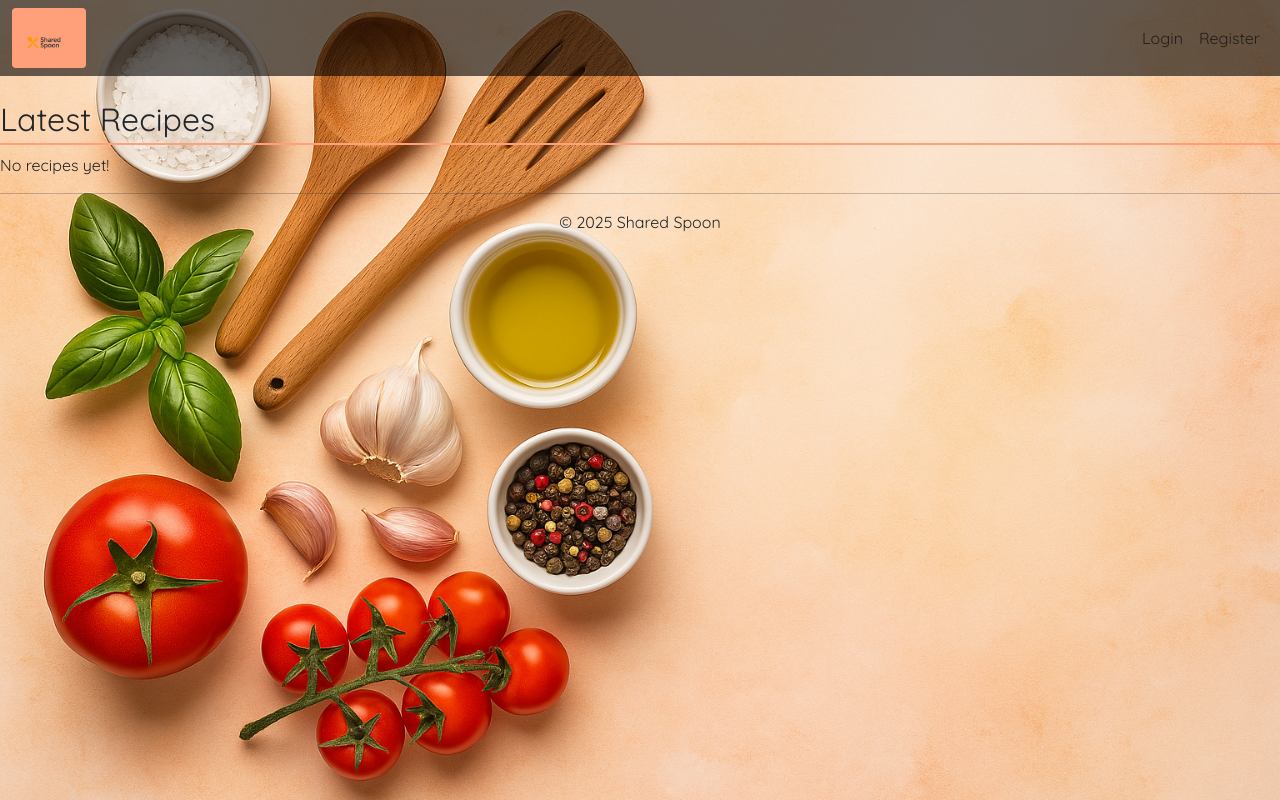
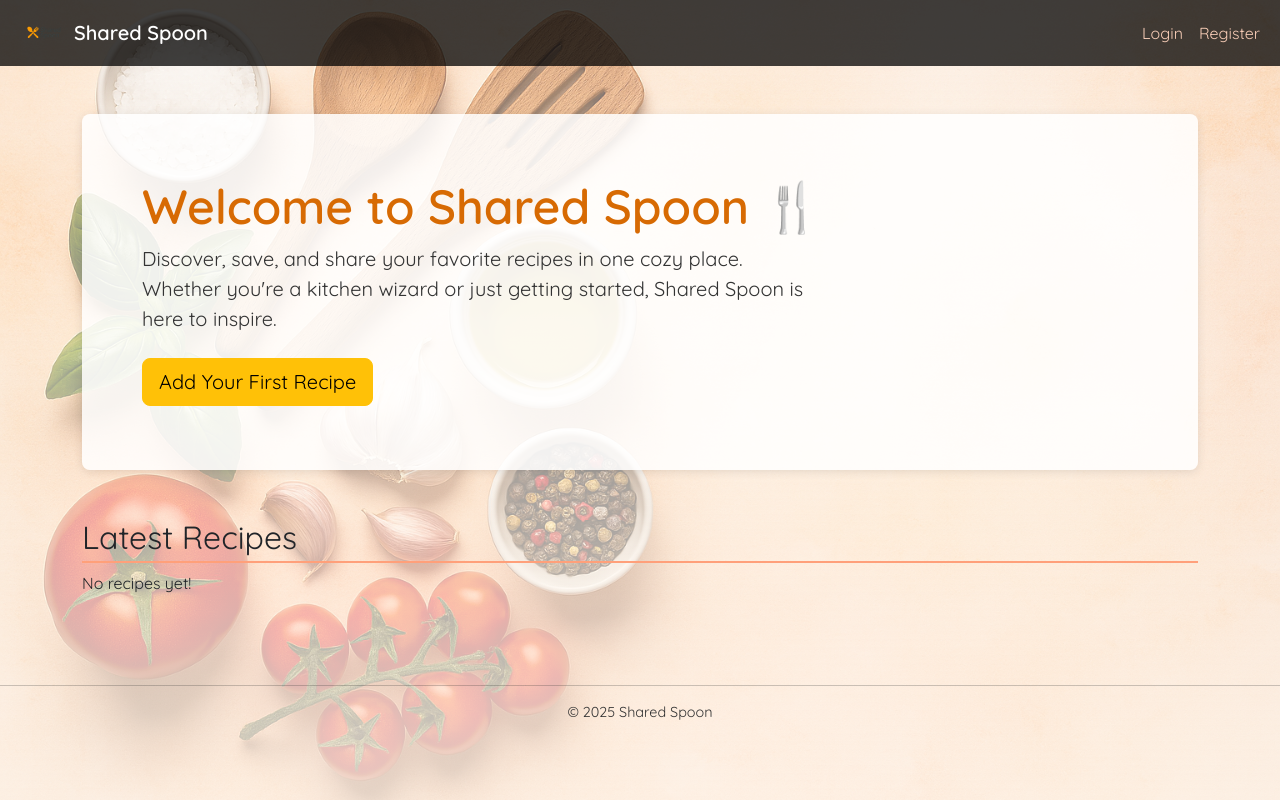
Before and after one commit to martiiann/shared-spoon, a Django app: page / in a window 1280 px wide. Run offline with Django 5.2, Linux system fonts and the light colour scheme; data that the repository does not hold is empty.

Commit message:
Improve design: recipe card layout, hover effects, background overlay, and navbar styling

```diff
--- a/recipes/static/recipes/css/style.css
+++ b/recipes/static/recipes/css/style.css
@@ -2,20 +2,30 @@
     background: url("/static/recipes/img/bg.png") no-repeat center center fixed;
     background-size: cover;
     background-attachment: fixed;
-    background-repeat: no-repeat;
-    background-position: center center;
     margin: 0;
     padding: 0;
+    font-family: 'Quicksand', sans-serif;
 }
 
-.recipe-card {
-    background-color: rgba(255, 255, 255, 0.9); /* light white overlay */
-    padding: 15px;
-    margin-bottom: 20px;
-    border-radius: 8px;
-    box-shadow: 0 2px 6px rgba(0,0,0,0.1);
+/* Soft gradient overlay */
+body::before {
+    content: "";
+    position: fixed;
+    top: 0; left: 0;
+    width: 100%; height: 100%;
+    background: linear-gradient(to bottom, rgba(255,255,255,0.4), rgba(255, 248, 240, 0.8));
+    z-index: -1;
 }
 
+/* Navbar link color */
+.navbar-nav .nav-link {
+    color: #f6cbb5 !important;
+}
+.navbar-nav .nav-link:hover {
+    color: #ffffff !important;
+}
+
+/* Header / Footer */
 header, footer {
     text-align: center;
     margin-bottom: 20px;
@@ -30,10 +40,11 @@
     color: #333;
     border-bottom: 2px solid #ffa07a;
     padding-bottom: 5px;
+    margin-top: 30px;
 }
 
+/* Buttons & Links */
 a, button {
-    background-color: #ffa07a;
     color: white;
     padding: 6px 12px;
     border: none;
@@ -47,31 +58,36 @@
     background-color: #e85c00;
 }
 
-img {
-    margin-top: 10px;
-    max-width: 100%;
-    height: auto;
-    border-radius: 8px;
+/* Recipe Card */
+.recipe-card {
+    background-color: rgba(255, 255, 255, 0.95);
+    padding: 20px;
+    margin-bottom: 25px;
+    border-radius: 15px;
+    box-shadow: 0 4px 12px rgba(0,0,0,0.1);
+    transition: transform 0.3s ease, box-shadow 0.3s ease;
 }
 
-.recipe-card {
-    background-color: #fff;
-    padding: 15px;
-    margin-bottom: 20px;
-    border-radius: 8px;
-    box-shadow: 0 2px 6px rgba(0,0,0,0.1);
+.recipe-card:hover {
+    transform: translateY(-6px);
+    box-shadow: 0 10px 25px rgba(0, 0, 0, 0.15);
 }
 
 .recipe-card h3 {
     margin-top: 0;
     color: #d35400;
+    font-size: 1.5rem;
 }
 
 .recipe-card p {
     margin: 8px 0;
+    color: #333;
 }
 
 .recipe-card img {
+    max-width: 100%;
+    height: auto;
+    border-radius: 10px;
     margin-top: 10px;
-    border-radius: 4px;
+    box-shadow: 0 2px 6px rgba(0,0,0,0.1);
 }
--- a/recipes/templates/recipes/base.html
+++ b/recipes/templates/recipes/base.html
@@ -18,15 +18,28 @@
     body {
       font-family: 'Quicksand', sans-serif;
     }
+    .navbar-nav .nav-link {
+      color: #f6cbb5 !important;
+    }
+    .navbar-nav .nav-link:hover {
+      color: #ffffff !important;
+    }
+    footer {
+      text-align: center;
+      color: #333;
+      font-size: 0.9rem;
+      margin-top: 50px;
+    }
   </style>
 </head>
+
 <body>
   <header class="mb-4">
-        <nav class="navbar navbar-expand-lg" style="background-color: rgba(0, 0, 0, 0.6);">
+    <nav class="navbar navbar-expand-lg" style="background-color: rgba(0, 0, 0, 0.75);">
       <div class="container-fluid">
         <a class="navbar-brand d-flex align-items-center" href="{% url 'index' %}">
           <img src="{% static 'recipes/img/logo.png' %}" alt="Shared Spoon Logo" style="height: 40px; margin-right: 10px;">
-                <span class="fw-bold text-white"></span>
+          <span class="fw-bold text-white">Shared Spoon</span>
         </a>
         <button class="navbar-toggler" type="button" data-bs-toggle="collapse" data-bs-target="#navbarNav">
           <span class="navbar-toggler-icon"></span>
@@ -48,9 +61,10 @@
     </nav>
   </header>
 
-
+  <main class="container py-4">
     {% block content %}
     {% endblock %}
+  </main>
 
   <footer>
     <hr>
--- a/recipes/templates/recipes/index.html
+++ b/recipes/templates/recipes/index.html
@@ -1,20 +1,30 @@
 {% extends 'recipes/base.html' %}
 
 {% block content %}
-<h2>Latest Recipes</h2>
+<!-- 🧁 Hero Section -->
+<div class="p-5 mb-4 rounded-3" style="background-color: rgba(255,255,255,0.85); box-shadow: 0 2px 10px rgba(0,0,0,0.1);">
+  <div class="container py-3">
+    <h1 class="display-5 fw-bold" style="color: #d76a03;">Welcome to Shared Spoon 🍴</h1>
+    <p class="col-md-8 fs-5" style="color: #333;">
+      Discover, save, and share your favorite recipes in one cozy place. Whether you're a kitchen wizard or just getting started, Shared Spoon is here to inspire.
+    </p>
+    <a href="{% url 'add_recipe' %}" class="btn btn-warning btn-lg mt-2">Add Your First Recipe</a>
+  </div>
+</div>
+
+<h2 class="mt-5">Latest Recipes</h2>
 
 {% for recipe in recipes %}
     <div class="recipe-card">
+        {% if recipe.image %}
+            <img src="{{ recipe.image.url }}" alt="{{ recipe.title }}">
+        {% endif %}
         <h3>{{ recipe.title }}</h3>
-        <p><strong>Category:</strong> {{ recipe.category }}</p>
+        <p><strong>🍽️ Category:</strong> {{ recipe.category }}</p>
         <p>{{ recipe.description }}</p>
 
-        {% if recipe.image %}
-            <img src="{{ recipe.image.url }}" alt="{{ recipe.title }}" width="300">
-        {% endif %}
-
         {% if user.is_authenticated %}
-            <form action="{% url 'toggle_favorite' recipe.id %}" method="post" style="display:inline;">
+            <form action="{% url 'toggle_favorite' recipe.id %}" method="post">
                 {% csrf_token %}
                 {% if user in recipe.liked_by.all %}
                     <button type="submit">💔 Unsave</button>
@@ -28,4 +38,5 @@
     <p>No recipes yet!</p>
 {% endfor %}
 
+
 {% endblock %}
```
Also changed, not shown: recipes/templates/recipes/add_recipe.html (+8 -6 lines). Lines whose indentation alone changed are shown as unchanged.
